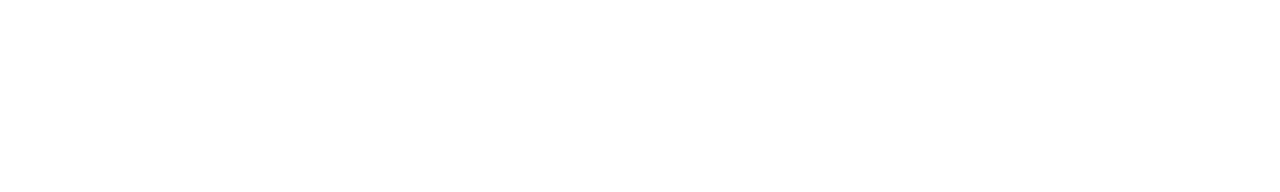
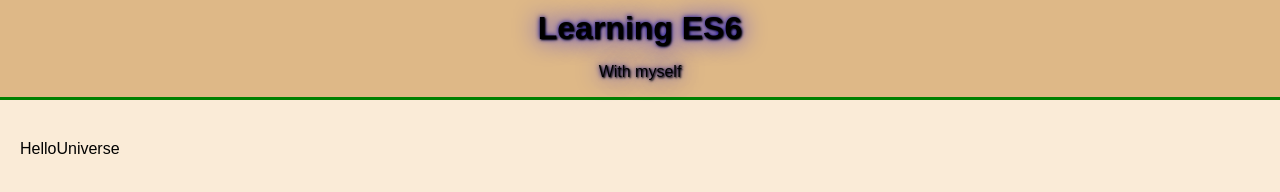
Before and after one commit to rafal321/kubernetes, a plain HTML site: page index.html in a window 1280 px wide. Drawn offline with Linux system fonts and the light colour scheme.

Commit message:
setup files2

```diff
--- a/index.html
+++ b/index.html
@@ -4,9 +4,23 @@
     <meta charset="UTF-8">
     <meta name="viewport" content="width=device-width, initial-scale=1.0">
     <meta http-equiv="X-UA-Compatible" content="ie=edge">
-    <title>ES6 review</title>
+    <link rel="stylesheet" href="./style.css" class="style">
+    <title>ES6</title>
 </head>
 <body>
+    <header>
+        <h1 id="heading">Learning ES6</h1>
+        <p>With myself</p>
+    </header>
 
+    <div id="container">
+            HelloUniverse
+    </div>
+
+
+
+    <!-- --------------------------- -->
+
+        <script src="./main.js"></script>
 </body>
 </html>
--- /dev/null
+++ b/main.js
@@ -0,0 +1,6 @@
+"use strict"
+
+
+var a = 5;
+let b = 'Text';
+console.log(b);
--- /dev/null
+++ b/style.css
@@ -0,0 +1,25 @@
+body {
+    font-family: Arial, Helvetica, sans-serif;
+    background-color: antiquewhite;
+    margin: 0;
+    padding: 0;
+}
+
+header{
+    background-color: burlywood;
+    border-bottom: 3px solid green;
+    text-align: center;
+    padding-top: 10px;
+    text-shadow: 1px 1px 2px black, 0 0 25px blue, 0 0 5px darkblue;
+}
+
+
+h1#heading{
+    margin: 0;
+    padding: 0;
+}
+
+#container{
+    padding: 20px;
+    margin: 20px auto;
+}
```
